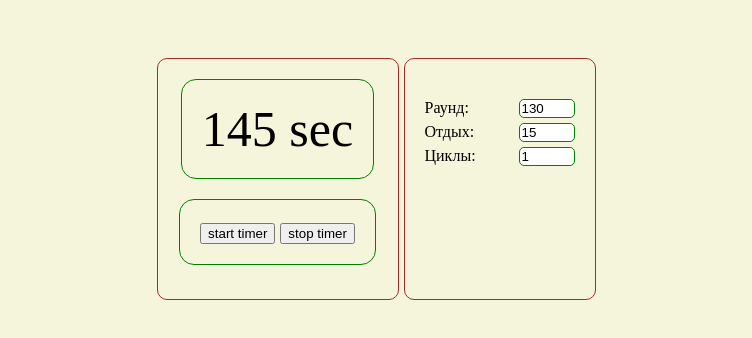
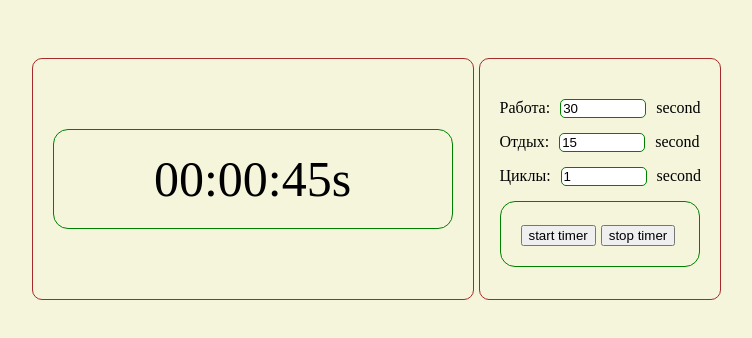
Before and after one commit to Filon08/TabataTimer, a plain HTML site: page index.html in a window 1280 px wide. Shown: the top 338 px of the page, without its empty margins (352-1104 px from the left). Drawn offline with Linux system fonts and the light colour scheme.

Commit message:
add function displaimer

```diff
--- a/index.html
+++ b/index.html
@@ -13,16 +13,17 @@
     <div class="container">
         <div class="leftWindow">
             <div class="mainTimer"></div>
+        </div>
+        <div class="rightWindow">
+            <div class="param"><span>Работа:</span><input class="meaning" id="r" type="text"><span> second</span></div>
+            <div class="param"><span>Отдых:</span><input class="meaning" id='re' type="text"><span> second</span></div>
+            <div class="param"><span>Циклы:</span> <input class="meaning" id="cy" type="text"><span> second</span></div>
             <div class="buttons">
                 <button class="strtBtn">start timer</button>
                 <button class="stpBtn">stop timer</button>
             </div>
         </div>
-        <div class="rightWindow">
-            <div class="param"><span>Раунд:</span><input class="meaning" id="r" type="text" ></div>
-            <div class="param"><span>Отдых:</span><input class="meaning" id='re' type="text" ></div>
-            <div class="param"><span>Циклы:</span> <input class="meaning" id="cy" type="text" ></div>
-        </div>
+
     </div>
 </body>
 
--- a/timer.css
+++ b/timer.css
@@ -16,8 +16,8 @@ body {
 .leftWindow {
     display: flex;
     flex-direction: column;
-    align-items: center;
-    width: 200px;
+    justify-content: center;
+    width:400px;
     height: 200px;
     padding: 20px;
     gap: 20px;
@@ -26,6 +26,7 @@ body {
 }
 
 .mainTimer {
+    text-align: center;
     font-size: 50px;
     border: 1px solid green;
     padding: 20px;
@@ -46,8 +47,9 @@ body {
 .rightWindow {
     display: flex;
     flex-direction: column;
-    gap: 5px;
-padding: 40px 20px 0px;    width: 150px;
+    gap: 15px;
+    padding: 40px 20px 0px;
+    width: 200px;
     height: 200px;
     border: 1px solid brown;
     border-radius: 10px;
@@ -55,12 +57,11 @@ padding: 40px 20px 0px;    width: 150px;
 
 .param {
     display: flex;
-    justify-content: space-between;
-    width: 150px;
+    gap: 10px;
 }
 
 .meaning {
     border: 1px solid green;
     border-radius: 5px;
-    width: 50px;
+    width: 80px;
 }
--- a/timer.js
+++ b/timer.js
@@ -4,17 +4,35 @@ const timerBlock = document.querySelector('.mainTimer'),
     cyclesBlock = document.querySelector('#cy'),
     startBtn = document.querySelector('.strtBtn'),
     stopBtn = document.querySelector('.stpBtn')
+// input= document.querySelectorAll('input')
 
 
-restBlock.value = 15, cyclesBlock.value = 1, roundBlock.value = 130
+restBlock.value = 15, cyclesBlock.value = 1, roundBlock.value = 30
 
-let time = ((+roundBlock.value + +restBlock.value) * cyclesBlock.value)
-timerBlock.innerHTML = `${time} sec`
+function displayTime() {
+    let time = `${(+roundBlock.value + +restBlock.value) * cyclesBlock.value}`
+    d = Number(time);
+    var h = Math.floor(d / 3600);
+    var m = Math.floor(d % 3600 / 60);
+    var s = Math.floor(d % 3600 % 60);
+
+    var hDisplay = h > 0 ? h + 'h': "00";
+    var mDisplay = m > 0 ? m + 'm'  : "00";
+    var sDisplay = s > 0 ? s + 's': "00";
+
+    timerBlock.innerHTML = `${hDisplay+':'+mDisplay+':'+sDisplay}`;
+}
+
+displayTime()
+roundBlock.oninput = () => { displayTime() }
+restBlock.oninput = () => { displayTime() }
+cyclesBlock.oninput = () => { displayTime() }
+
 
 
 
 startBtn.onclick = function () {
-    let time = ((+roundBlock.value + +restBlock.value) * cyclesBlock.value)
+    let time = Number(timerBlock.innerHTML)
     timerBlock.innerHTML = `${time} sec`
     const timerId = setInterval(() => {
         time <= 0 ?
```
